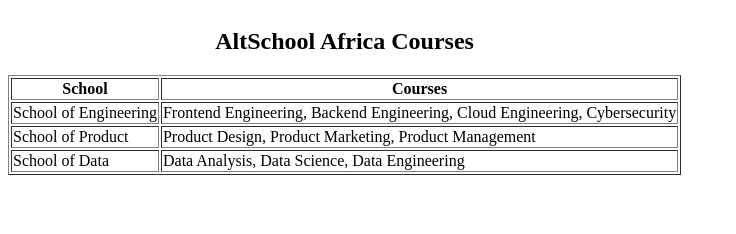
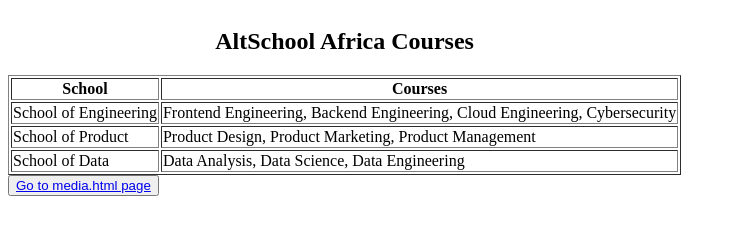
Before and after one commit to Mr-kings042/HTML_ASSIGNMENTS, a plain HTML site: page HTML_ASS_2/table.html in a window 1280 px wide. Shown: the whole page, without its empty margins (0-736 px from the left). Drawn offline with Linux system fonts and the light colour scheme.

Commit message:
added some missed elements

```diff
--- a/HTML_ASS_2/table.html
+++ b/HTML_ASS_2/table.html
@@ -30,6 +30,7 @@
             </tr>
          </tbody>
     </table>
+    <button><a href="media.html">Go to media.html page</a></button>
   </main>
 </body>
 </html>
```
